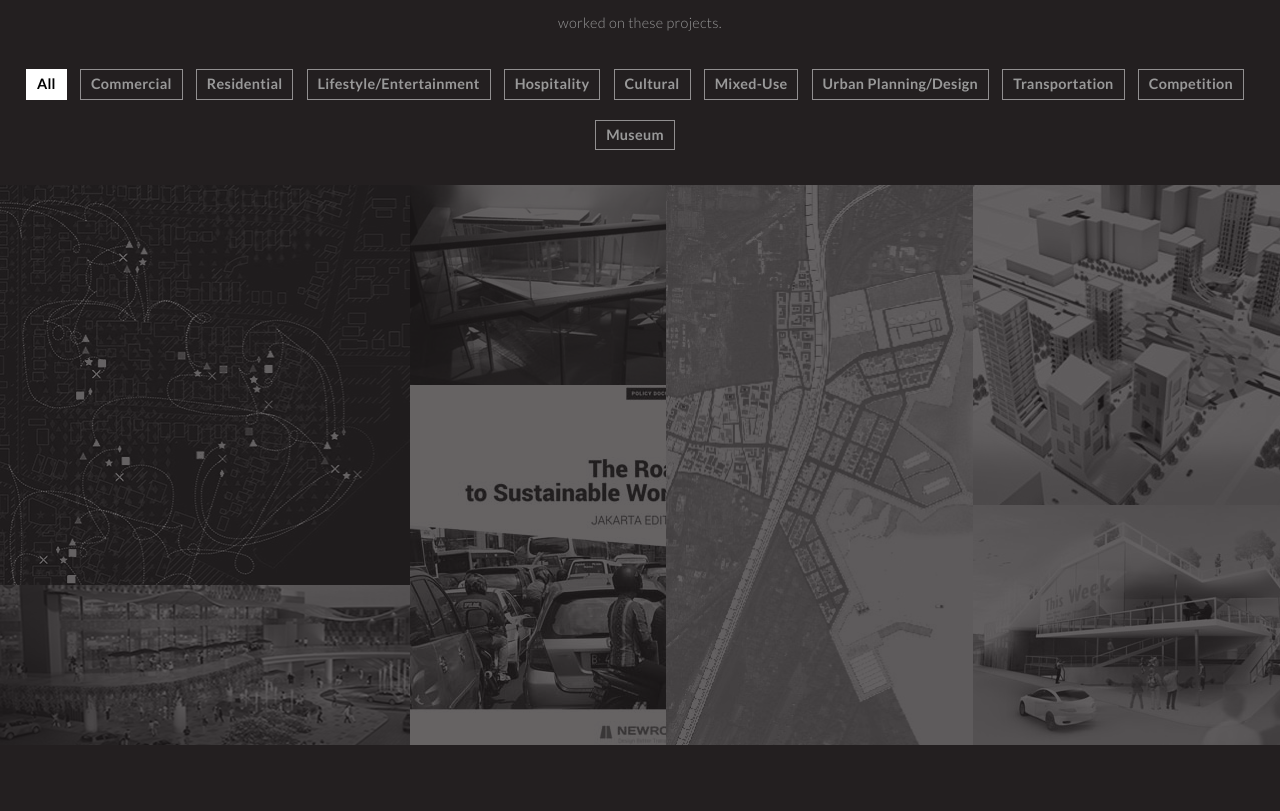
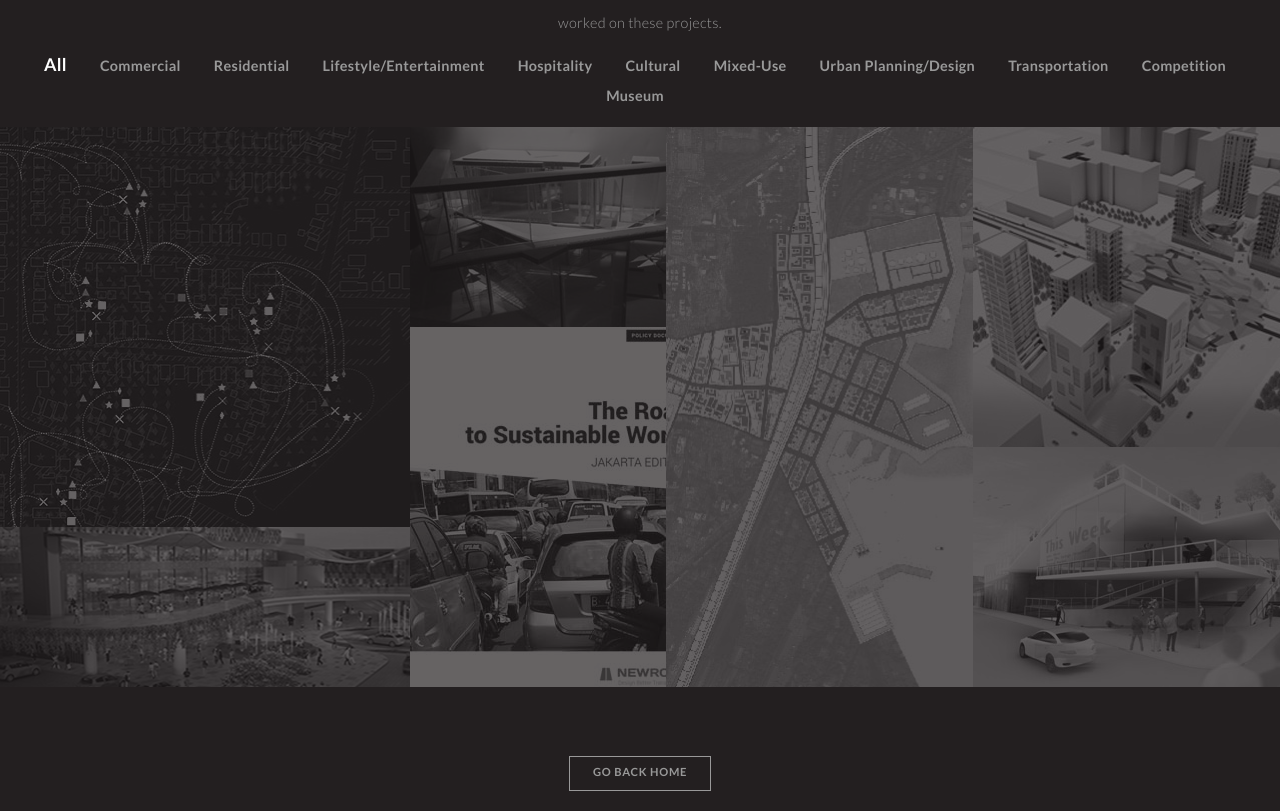
Before and after one commit to rowenaipsilanti/site-rowenaipsilanti.com, a plain HTML site: page index.html in a window 1280 px wide. Shown: the part 1759-2570 px from the top of the page. Drawn offline with nearby package versions, Linux system fonts and the light colour scheme.

Commit message:
Changed filter button styles with transition.
Removed border/box. Fixed spacing between filter buttons and project
table.

```diff
--- a/css/main.css
+++ b/css/main.css
@@ -424,23 +424,22 @@ body.modal-open {
 
 #filters ul li {
   display: inline-block;
-  margin: 20px 10px 0 0;
+  margin: 0 10px 0 0;
 }
 
 .filter-button {
   display: inline-block;
-  transition: color .5s;
+  transition: all .5s ease;
   padding: 5px 10px 5px 10px;
-  border: 0.2px solid rgba(255,255,255,0.5);
 }
 
-.filter-button.active {
-  background-color: #fff;
-  color: #000;
+.filter-button.active,
+.filter-button:hover {
+  color: #fff;
+  font-size: 1.1em;
 }
 
 .filter-button:hover {
-  background-color: #fff;
   cursor: pointer;
 }
 
```
Also changed, not shown: index.html (+0 -1 lines).
